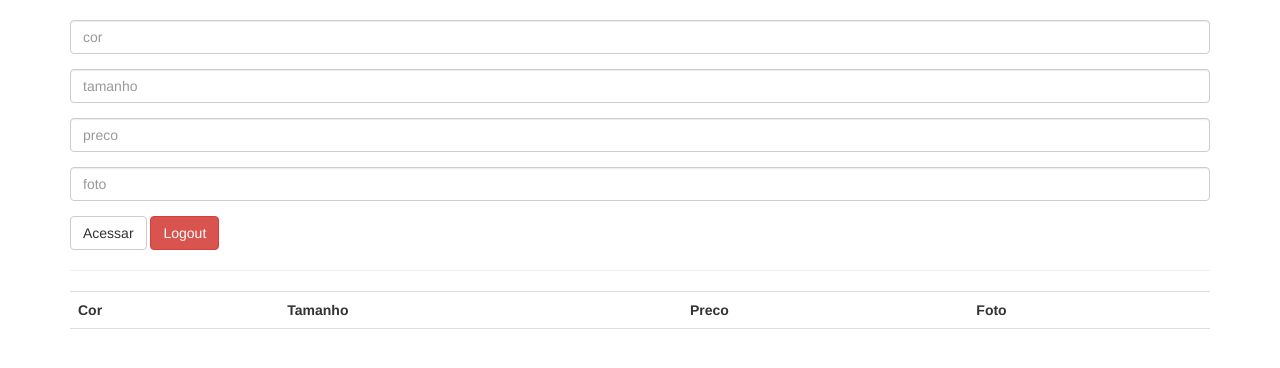
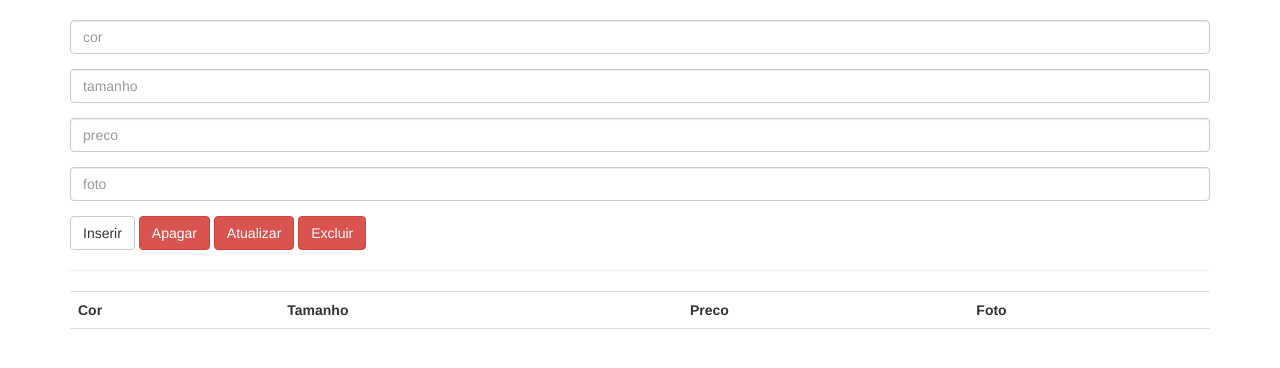
Before and after one commit to rodrigogregorioneri/projeto-RESTfull, a website: page frontend/index.html in a window 1280 px wide. Drawn offline with Linux system fonts and the light colour scheme.

Commit message:
Update index.html

```diff
--- a/frontend/index.html
+++ b/frontend/index.html
@@ -28,8 +28,10 @@
                 <input type="text" class="form-control" placeholder="foto" ng-model="pipa.foto">
             </div>
             <div class="form-group">
-                <button type="button" class="btn btn-default" ng-click="crud(pipa)">Acessar</button>
-                <button type="button" class="btn btn-danger" ng-click="sair()">Logout</button>
+                <button type="button" class="btn btn-default" ng-click="crud(pipa)">Inserir</button>
+                <button type="button" class="btn btn-danger" ng-click="excluir()">Apagar</button>
+                <button type="button" class="btn btn-danger" >Atualizar</button>
+                <button type="button" class="btn btn-danger" >Excluir</button>
             </div>
         </form>
         <hr>
```
